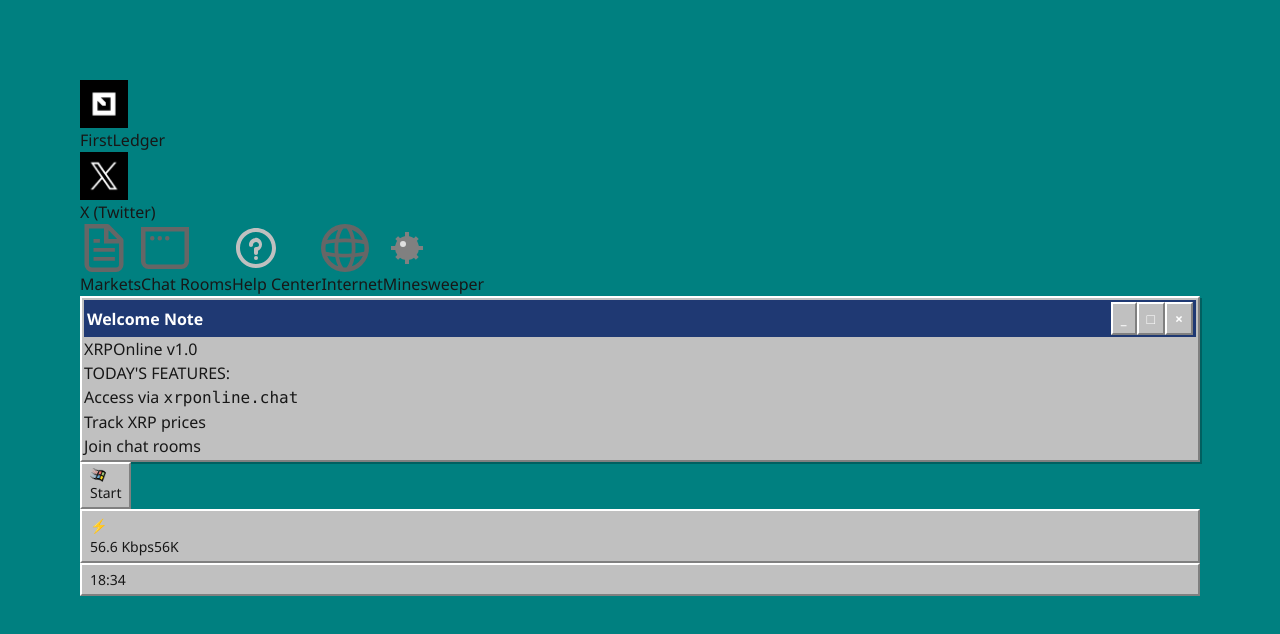
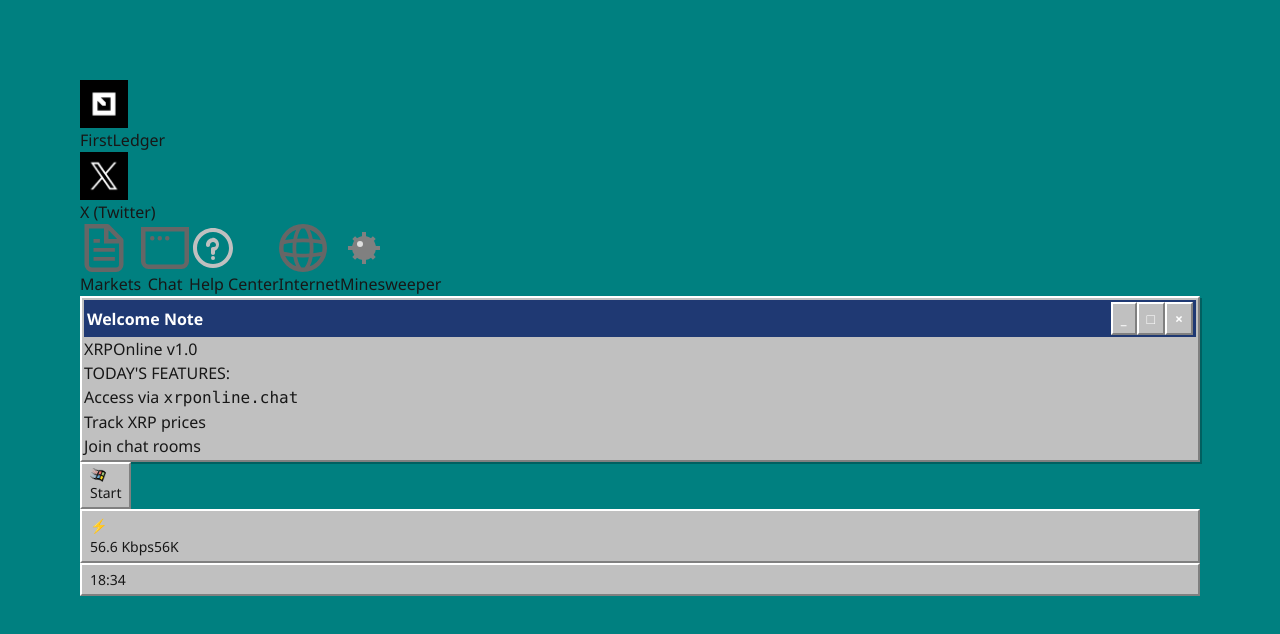
Before and after one commit to xrplto/xrponline-init, a Next.js app: page / in a window 1280 px wide. Shown: the top 634 px of the page. Built offline with nearby package versions, Linux system fonts and the light colour scheme.

Commit message:
ui update

```diff
--- a/src/app/page.tsx
+++ b/src/app/page.tsx
@@ -166,14 +166,14 @@
           <div className="w-12 h-12 mb-1">
             <Image
               src="/window.svg"
-              alt="Chat Rooms"
+              alt="Chat"
               width={48}
               height={48}
               className="w-full h-full object-contain invert"
             />
           </div>
           <span className="text-white text-xs text-center break-words bg-[#000080] group-hover:bg-[#000080]/80 px-1">
-            Chat Rooms
+            Chat
           </span>
         </button>
 
```
